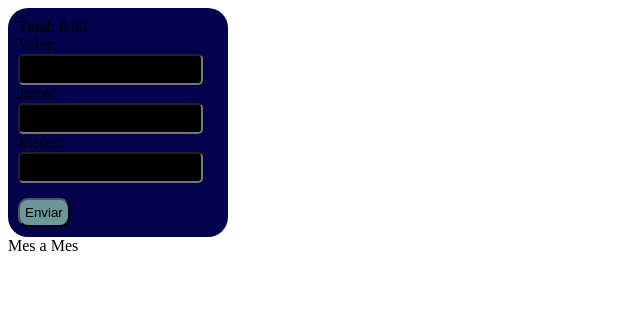
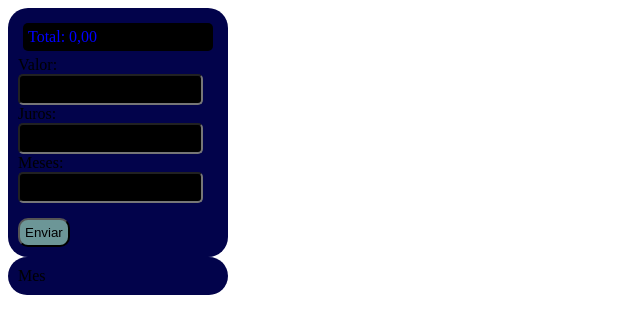
Before and after one commit to yasminhasbolas/primeiroH_3t, a plain HTML site: page index.html in a window 1280 px wide. Shown: the whole page, without its empty margins (0-640 px from the left). Drawn offline with Linux system fonts and the light colour scheme.

Commit message:
Update index.html

```diff
--- a/index.html
+++ b/index.html
@@ -11,14 +11,18 @@
 </head>
 <body>
     <div class="calculadora">
-        <span id="resultado">Total: 0,00</span><br>
+
+        <div class="spResul">
+            <span id="resultado">Total: 0,00</span><br>
+        </div>
+
         Valor: <input id="val" type="text"><br>
         Juros: <input id="ju" type="text"><br>
         Meses: <input id="mes" type="text"><br>
         <button id="btnCalc" onclick="total()">Enviar</button>
     </div>
-    <div>
-        <span id=""meses> Mes a Mes</span>
+    <div class="listaMensal">
+        <span id="listaMes">Mes</span>
     </div>
 
 </body>
```
